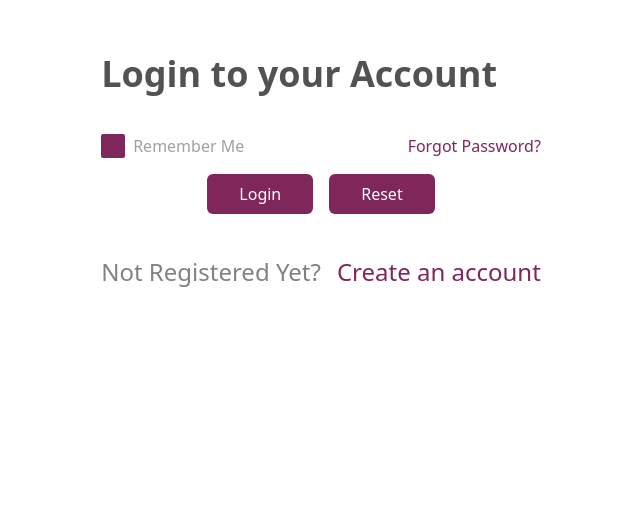
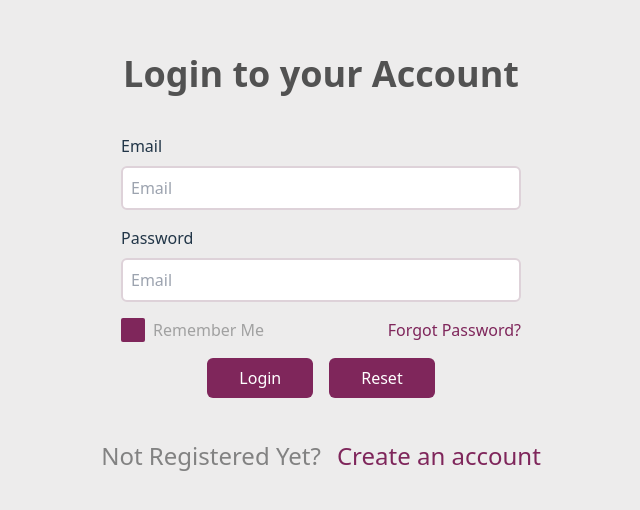
Before and after one commit to RalfiSlask/Library-Excersise-Client, a React (Vite) app: page /#/ in a window 1280 px wide. Shown: the part 146-656 px from the top of the page, without its empty margins (319-959 px from the left). Built offline with nearby package versions, Linux system fonts and the light colour scheme.

Commit message:
feat: styling and changing components

```diff
--- a/src/context/LoginContext.tsx
+++ b/src/context/LoginContext.tsx
@@ -6,12 +6,18 @@ type ContextType = {
   children: ReactNode;
 };
 
+type LoggedInUserType = {
+  id: string;
+  email: string;
+};
+
 type LoginType = {
   email: string;
   password: string;
 };
 
 type ContextValueTypes = {
+  loggedInUser: LoggedInUserType;
   loginInfo: LoginType;
   isRememberMeChecked: boolean;
   errorMessage: string;
@@ -46,17 +52,20 @@ export const LoginContextProvider: React.FC<ContextType> = ({ children }) => {
   };
 
   const handlePasswordInput = (e: FormEvent<HTMLInputElement>) => {
+    setErrorMessage('');
     const target = e.target as HTMLInputElement;
     setLoginInfo(prev => ({ ...prev, password: target.value }));
   };
 
   const handleEmailInput = (e: FormEvent<HTMLInputElement>) => {
+    setErrorMessage('');
     const target = e.target as HTMLInputElement;
     setLoginInfo(prev => ({ ...prev, email: target.value }));
   };
 
   const contextValue: ContextValueTypes = {
     // states
+    loggedInUser: loggedInUser,
     loginInfo: loginInfo,
     isRememberMeChecked: isRememberMeChecked,
     errorMessage: errorMessage,
--- a/src/pages/bookinfo/BookInfo.tsx
+++ b/src/pages/bookinfo/BookInfo.tsx
@@ -5,7 +5,7 @@ const BookInfo = () => {
   const navigate = useNavigate();
 
   const handleClickOnGoBack = () => {
-    navigate('/');
+    navigate('/library');
   };
 
   const { bookName, loaned, author } = location.state;
--- a/src/pages/library/BookContainer.tsx
+++ b/src/pages/library/BookContainer.tsx
@@ -58,14 +58,17 @@ const BookContainer = ({ bookObject, fetchBooks }: IBookProps) => {
   };
 
   return (
-    <div className="flex flex-col gap-4 items-center">
+    <div className="flex flex-col gap-4 items-center bg-white p-4 rounded-xl">
       <h2 onClick={handleClickOnBook} className="cursor-pointer hover:opacity-70">
         {bookName}
       </h2>
-      <button onClick={handleClickOnLoaned} className={`${loaned ? 'bg-slate-400' : 'bg-slate-500'} w-40 rounded-full`}>
+      <button
+        onClick={handleClickOnLoaned}
+        className={`${loaned ? 'bg-[#b73d86]' : 'bg-[#7F265B]'}  text-white py-2 w-40 rounded-full`}
+      >
         {loaned ? 'give back' : 'loan'}
       </button>
-      <button onClick={handleClickOnRemove} className="bg-slate-500">
+      <button onClick={handleClickOnRemove} className="bg-[#7F265B] text-white py-2 w-40 rounded-full">
         Remove Book
       </button>
     </div>
--- a/src/pages/library/Library.tsx
+++ b/src/pages/library/Library.tsx
@@ -1,23 +1,25 @@
 import { useEffect, useContext } from 'react';
 import BookContainer from './BookContainer';
 import FormContainer from './FormContainer';
-import { useLocation } from 'react-router-dom';
 import { LibraryContext } from '../../context/LibraryContext';
+import { LoginContext } from '../../context/LoginContext';
+import { useNavigate } from 'react-router-dom';
 
 function Library() {
   const libraryContext = useContext(LibraryContext);
+  const loginContext = useContext(LoginContext);
 
-  if (!libraryContext) {
+  if (!libraryContext || !loginContext) {
     return;
   }
 
   const { books, error, setBooks, setError } = libraryContext;
+  const { loggedInUser } = loginContext;
 
-  const location = useLocation();
-  const email = location.state.email;
+  const navigate = useNavigate();
+
   useEffect(() => {
-    console.log(location.state);
-    console.log(email);
+    fetchBooks();
   }, []);
 
   const fetchBooks = async () => {
@@ -38,11 +40,18 @@ function Library() {
     }
   };
 
+  const handleClickOnLogout = () => {};
+  navigate('/');
   return (
     <>
-      <main className="flex flex-col gap-2 px-5 w-[400px]">
-        <button>Logout</button>
-        <p>Logged in as {email}</p>
+      <div className="w-full h-full relative">
+        <header className="w-screen h-12 bg-[#7F265B] border-b-2 border-solid absolute border-purple-600 z-10"></header>
+        <main className="w-full h-full flex gap-10 justify-center relative ">
+          <div className="w-[250px] h-full border border-r border-red-600 absolute left-0 gap-2 bg-white flex flex-col items-center justify-end pb-8">
+            <p>Logged in as {loggedInUser.email}</p>
+            <button className="text-lg">Logout</button>
+          </div>
+          <div>
             <div className="flex flex-wrap gap-6 mt-[100px] justify-center">
               {error ? (
                 <p>Error: {error}</p>
@@ -55,8 +64,12 @@ function Library() {
                 <p>No books avaiable</p>
               )}
             </div>
+            <div className="w-[400px]">
               <FormContainer fetchBooks={fetchBooks} />
+            </div>
+          </div>
         </main>
+      </div>
     </>
   );
 }
--- a/src/pages/loginscreen/LoginScreen.tsx
+++ b/src/pages/loginscreen/LoginScreen.tsx
@@ -1,6 +1,8 @@
 import { FormEvent, useContext } from 'react';
 import { useNavigate } from 'react-router-dom';
 import { LoginContext } from '../../context/LoginContext';
+import EmailInputContainer from './EmailInputContainer';
+import PasswordInputContainer from './PasswordInputContainer';
 
 const LoginScreen = () => {
   const loginContext = useContext(LoginContext);
@@ -35,7 +37,7 @@ const LoginScreen = () => {
         if (jsonData.email) {
           localStorage.setItem('user', JSON.stringify({ id: jsonData.id, email: jsonData.email }));
           setLoggedInUser({ id: jsonData.id, email: jsonData.email });
-          navigate('/library', { state: { email: jsonData.email } });
+          navigate('/library');
           setLoginInfo({ email: '', password: '' });
         } else {
           setErrorMessage('User does not exist');
@@ -48,23 +50,31 @@ const LoginScreen = () => {
 
   const handleSubmit = async (e: FormEvent<HTMLFormElement>) => {
     e.preventDefault();
-    await postLoginInfo();
+    if (loginInfo.email.trim().length <= 0 || loginInfo.password.trim().length <= 0) {
+      alert('You have to fill in inputs');
+    } else {
+      await postLoginInfo();
+    }
   };
 
   const handleClickCreateAccount = () => {
+    setLoginInfo({ email: '', password: '' });
+    setErrorMessage('');
     navigate('/account');
   };
 
   return (
-    <div className="flex flex-col gap-10 mt-[200px]">
+    <div className="flex flex-col gap-10 items-center mt-[200px] w-[600px]">
       <h1 className="text-[#525252] text-[2.25rem] font-bold">Login to your Account</h1>
       <form
         onSubmit={e => {
           handleSubmit(e);
         }}
         id="formInput"
-        className="flex flex-col gap-4"
+        className="flex flex-col gap-4 w-[400px]"
       >
+        <EmailInputContainer />
+        <PasswordInputContainer />
         <div className="flex justify-between">
           <div className="flex gap-2 items-center">
             <div
--- a/src/pages/loginscreen/emailInputContainer.tsx
+++ b/src/pages/loginscreen/emailInputContainer.tsx
@@ -1,7 +1,7 @@
 import { useContext } from 'react';
 import { LoginContext } from '../../context/LoginContext';
 
-const emailInputContainer = () => {
+const EmailInputContainer = () => {
   const loginContext = useContext(LoginContext);
 
   if (!loginContext) {
@@ -34,4 +34,4 @@ const emailInputContainer = () => {
   );
 };
 
-export default emailInputContainer;
+export default EmailInputContainer;
--- a/src/pages/loginscreen/passwordInputContainer.tsx
+++ b/src/pages/loginscreen/passwordInputContainer.tsx
@@ -1,7 +1,7 @@
 import { LoginContext } from '../../context/LoginContext';
 import { useContext } from 'react';
 
-const passwordInputContainer = () => {
+const PasswordInputContainer = () => {
   const loginContext = useContext(LoginContext);
 
   if (!loginContext) {
@@ -30,4 +30,4 @@ const passwordInputContainer = () => {
   );
 };
 
-export default passwordInputContainer;
+export default PasswordInputContainer;
--- a/src/styles/index.css
+++ b/src/styles/index.css
@@ -1,6 +1,25 @@
 @tailwind base;
 @tailwind components;
 @tailwind utilities;
+:root,
+#root,
+body {
+  width: 100%;
+}
+
+#root {
+  display: flex;
+  justify-content: center;
+}
+
+body {
+  background-color: rgb(237, 236, 236);
+}
+
+* {
+  box-sizing: border-box;
+}
+
 a {
   font-weight: 500;
   color: #646cff;
--- a/src/styles/index.scss
+++ b/src/styles/index.scss
@@ -2,7 +2,23 @@
 @tailwind components;
 @tailwind utilities;
 
-:root {
+:root,
+#root,
+body {
+  width: 100%;
+}
+
+#root {
+  display: flex;
+  justify-content: center;
+}
+
+body {
+  background-color: rgb(237, 236, 236);
+}
+
+* {
+  box-sizing: border-box;
 }
 
 a {
```
Also changed, not shown: 1 other file (tests, documents, lock files or other folders). Lines whose indentation alone changed are shown as unchanged.
